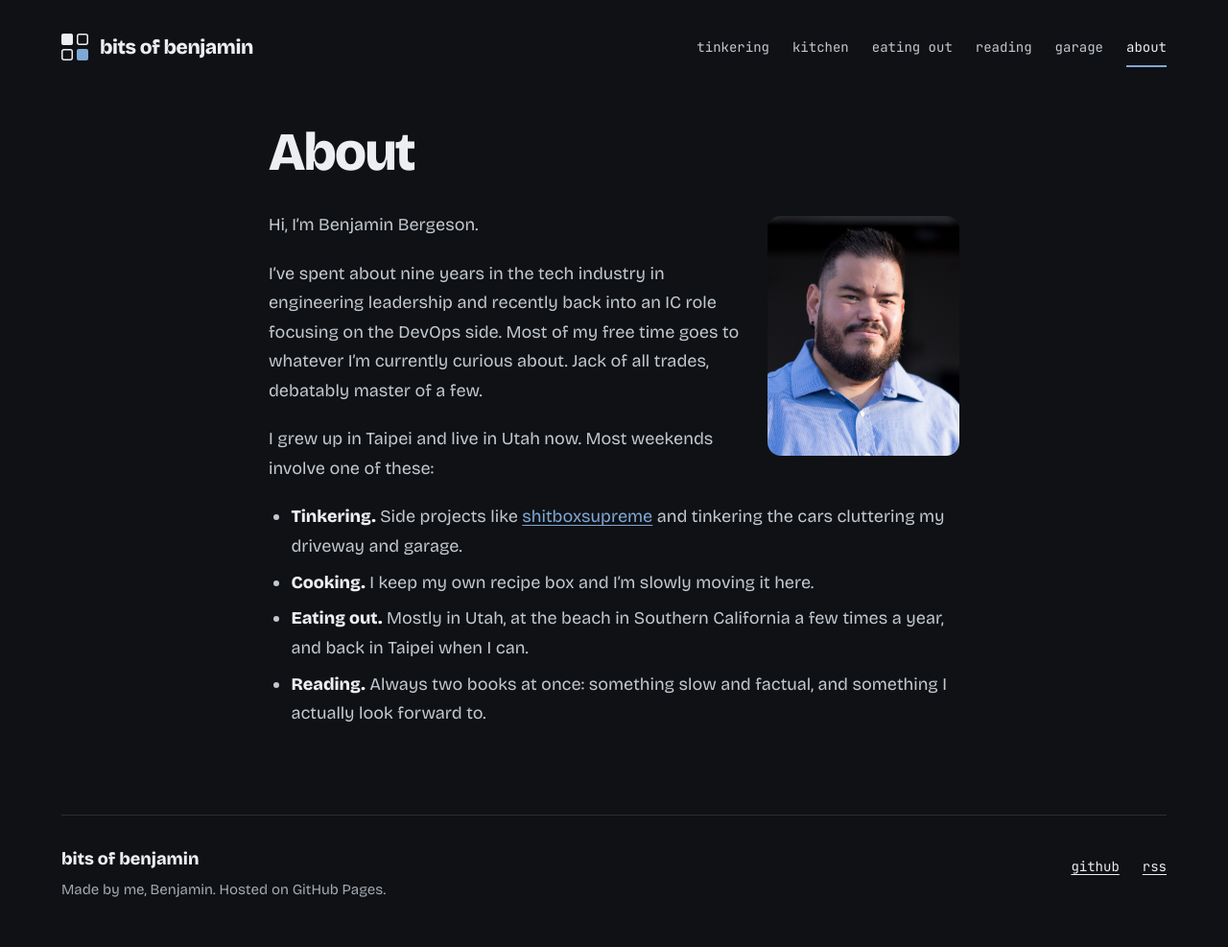
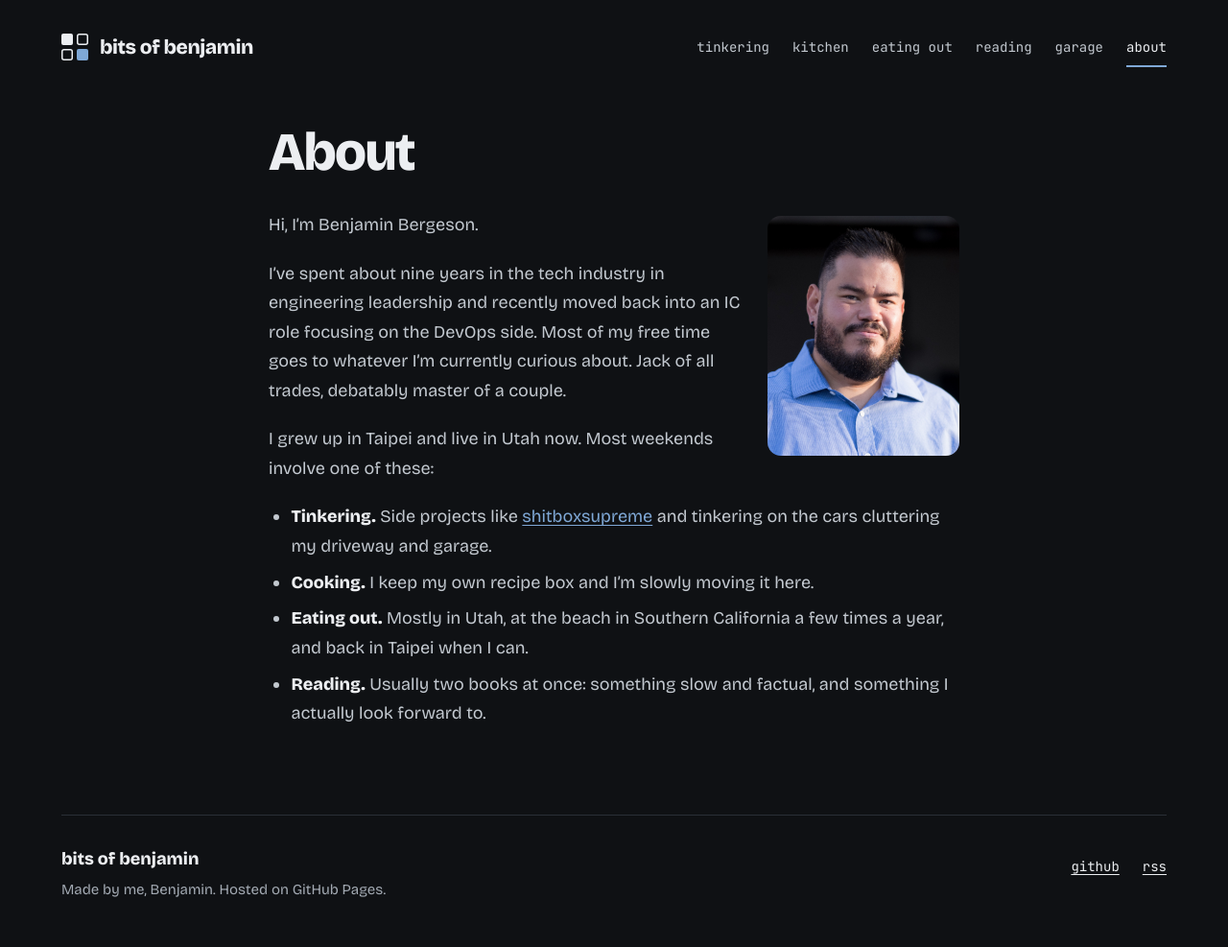
Before and after one commit to bergesonben/bergesonben.github.io, a Jekyll site: the page built from about.md, in a window 1280 px wide. Shown: the whole page at 96% size. Built offline with Jekyll 4.4.1, drawn with Linux system fonts in a browser that asks for light colours.

Commit message:
Fix grammar and align wording across pages
Fixes grammar on About, the kitchen blurb and the garage list, makes About match the homepage ("a couple", "usually"), uses Mercedes-Benz in the garage, and writes the EveryPark credit as an HTML link.

Co-Authored-By: Claude Opus 5.5 <noreply@anthropic.com>

```diff
--- a/_data/garage.yml
+++ b/_data/garage.yml
@@ -5,9 +5,9 @@
   tag: m850i
 - year: 2009
   name: Toyota FJ Cruiser, Voodoo Blue
-  role: winter, dirt, home depot runs
+  role: winter, dirt, Home Depot runs
   tag: fj-cruiser
 - year: 1985
-  name: Mercedes 300CD
+  name: Mercedes-Benz 300CD
   role: the forever project
   tag: 300cd
--- a/_data/projects.yml
+++ b/_data/projects.yml
@@ -23,7 +23,7 @@
   status: live
   meta: static site
   description: >-
-    An interactive map of all 489 parks across Salt Lake County — built as a static site on GitHub Pages. Data originally sourced from [City Cast Salt Lake](https://saltlake.citycast.fm).
+    An interactive map of all 489 parks across Salt Lake County — built as a static site on GitHub Pages. Data originally sourced from <a href="https://saltlake.citycast.fm">City Cast Salt Lake</a>.
 
 - name: 1985 Mercedes-Benz 300CD
   status: tinkering
--- a/_data/sections.yml
+++ b/_data/sections.yml
@@ -15,7 +15,7 @@
   nav: kitchen
   title: The kitchen
   url: /kitchen/
-  blurb: Recipes I actually cook, written the way I like it.
+  blurb: Recipes I actually cook, written the way I like them.
   card: recipe
   filters:
     - key: cuisine
--- a/about.md
+++ b/about.md
@@ -9,11 +9,11 @@ image_alt: Benjamin Bergeson
 
 Hi, I'm Benjamin Bergeson.
 
-I've spent about nine years in the tech industry in engineering leadership and recently back into an IC role focusing on the DevOps side. Most of my free time goes to whatever I'm currently curious about. Jack of all trades, debatably master of a few.
+I've spent about nine years in the tech industry in engineering leadership and recently moved back into an IC role focusing on the DevOps side. Most of my free time goes to whatever I'm currently curious about. Jack of all trades, debatably master of a couple.
 
 I grew up in Taipei and live in Utah now. Most weekends involve one of these:
 
-- **Tinkering.** Side projects like [shitboxsupreme](https://shitboxsupreme.com) and tinkering the cars cluttering my driveway and garage.
+- **Tinkering.** Side projects like [shitboxsupreme](https://shitboxsupreme.com) and tinkering on the cars cluttering my driveway and garage.
 - **Cooking.** I keep my own recipe box and I'm slowly moving it here.
 - **Eating out.** Mostly in Utah, at the beach in Southern California a few times a year, and back in Taipei when I can.
-- **Reading.** Always two books at once: something slow and factual, and something I actually look forward to.
+- **Reading.** Usually two books at once: something slow and factual, and something I actually look forward to.
```
